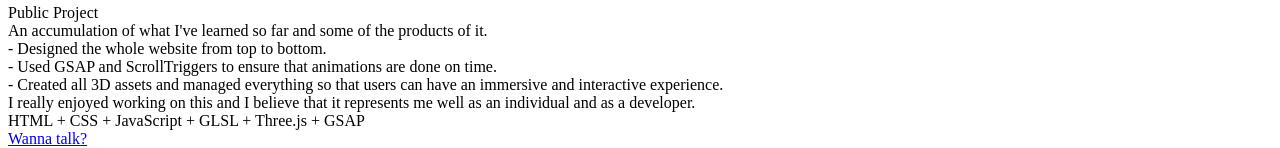
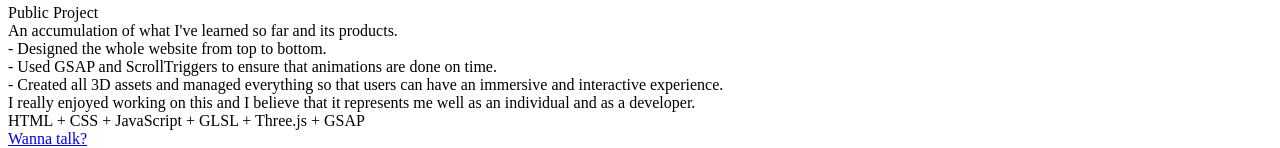
Before and after one commit to PatrickMunar/PortfolioV2, a website: page src/index.html in a window 1280 px wide. Shown: the part 2408-2556 px from the top of the page. Drawn offline with nearby package versions, Linux system fonts and the light colour scheme; a web font is replaced by a local one.

Commit message:
text update

```diff
--- a/src/index.html
+++ b/src/index.html
@@ -185,7 +185,7 @@
                 <div class="portfolioTextDiv">
                     <div class="portName">Portfolio v2<div class="portNameUnderline" id="underline6"></div> </div>
                     <div class="portType"><t class="sb">Public Project</t></div>
-                    <div class="portDescription">An accumulation of what I've learned so far and some of the products of it.</div>
+                    <div class="portDescription">An accumulation of what I've learned so far and its products.</div>
                     <div class="portTasks">- Designed the whole website from top to bottom.<br>- Used GSAP and ScrollTriggers to ensure that animations are done on time.<br>- Created all 3D assets and managed everything so that users can have an immersive and interactive experience.</div>
                     <div class="portNotes">I really enjoyed working on this and I believe that it represents me well as an individual and as a developer.</div>
                     <div class="portSkills">HTML + CSS + JavaScript + GLSL + Three.js + GSAP</div>
```
